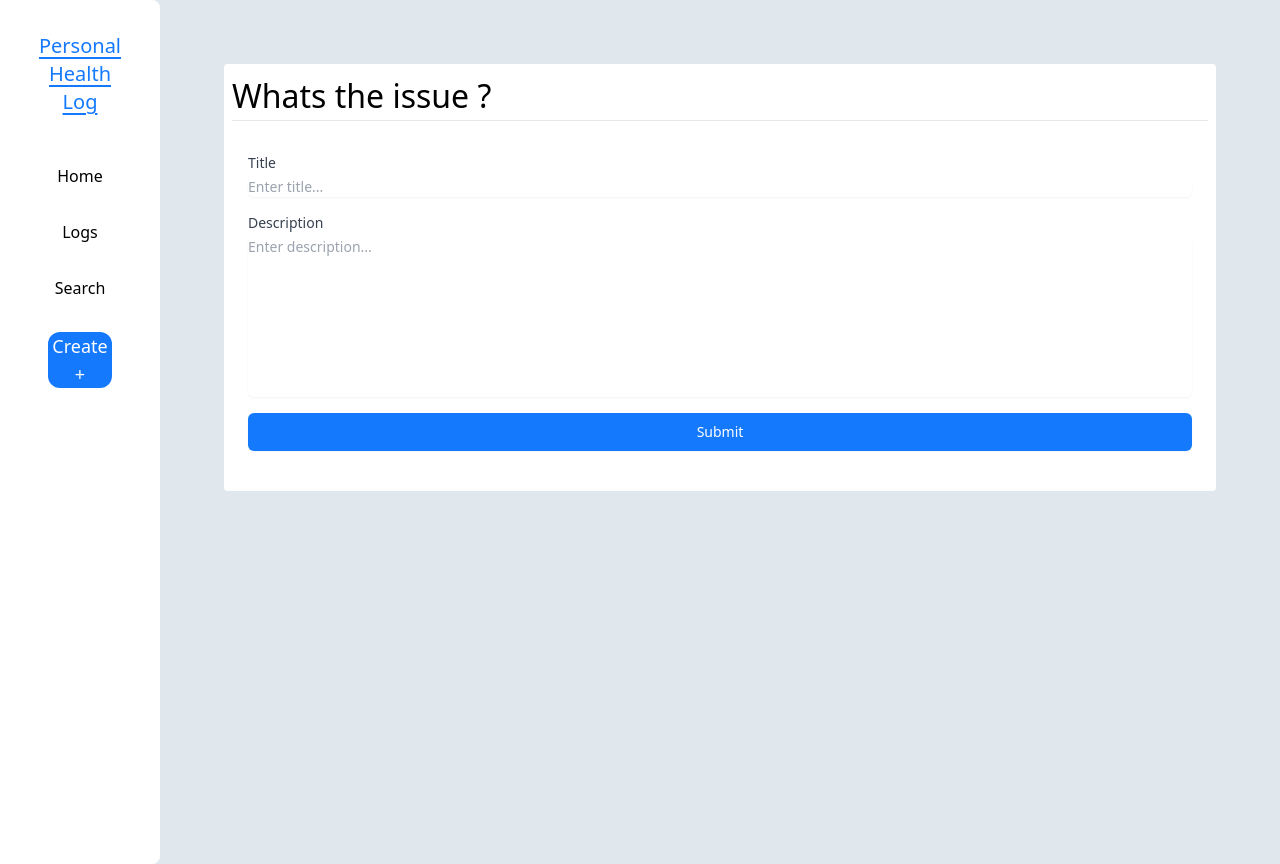
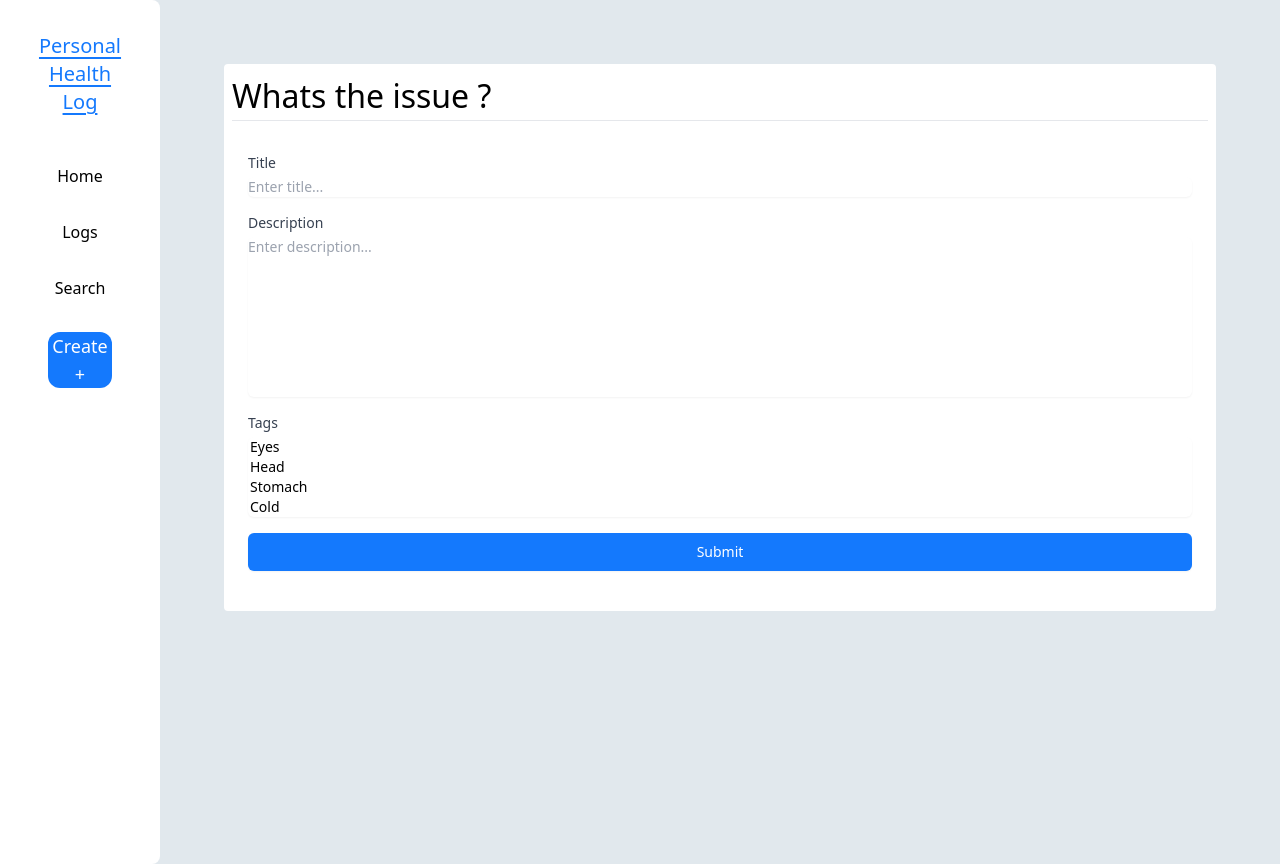
Before and after one commit to JagvirH/personal-health-log-system, a Next.js app: page /Create in a window 1280 px wide. Built offline with nearby package versions, Linux system fonts and the light colour scheme.

Commit message:
Added components to create page

```diff
--- a/app/(root)/Create/page.jsx
+++ b/app/(root)/Create/page.jsx
@@ -1,7 +1,6 @@
-import React from 'react'
+import React from 'react';
 
 export default async function Page() {
-
     return (
         <div className='p-16'>
             <div className='bg-[#FFFFFF] rounded p-2'>
@@ -26,6 +25,19 @@ export default async function Page() {
                             placeholder='Enter description...'
                         ></textarea>
                     </div>
+                    <div className='mb-4'>
+                        <label className='block text-sm font-medium text-gray-700'>Tags</label>
+                        <select
+                            className='mt-1 block w-full border-gray-300 rounded-md shadow-sm focus:ring-indigo-500 focus:border-indigo-500 sm:text-sm'
+                            multiple={true}
+                            size={4} // Display 4 options at a time
+                        >
+                            <option value='eyes'>Eyes</option>
+                            <option value='head'>Head</option>
+                            <option value='stomach'>Stomach</option>
+                            <option value='cold'>Cold</option>
+                        </select>
+                    </div>
                     <button
                         type='submit'
                         className='w-full bg-[#1479fd] py-2 px-4 border border-transparent rounded-md shadow-sm text-sm font-medium text-white hover:bg-blue-700 focus:outline-none focus:ring-2 focus:ring-offset-2 focus:ring-indigo-500'
@@ -33,11 +45,7 @@ export default async function Page() {
                         Submit
                     </button>
                 </form>
-
-
-
             </div>
         </div>
-
-    )
+    );
 }
--- a/app/globals.css
+++ b/app/globals.css
@@ -28,7 +28,7 @@
     }
 
     .blue_button{
-        @apply flex justify-center items-center text-[white] text-center bg-[#1479fd] rounded-xl hover:shadow-2xl
+        @apply flex justify-center items-center text-[white] text-center bg-[#1479fd] rounded-xl hover:shadow-2xl hover:bg-blue-700
     }
 
     .log_card_title{
```
